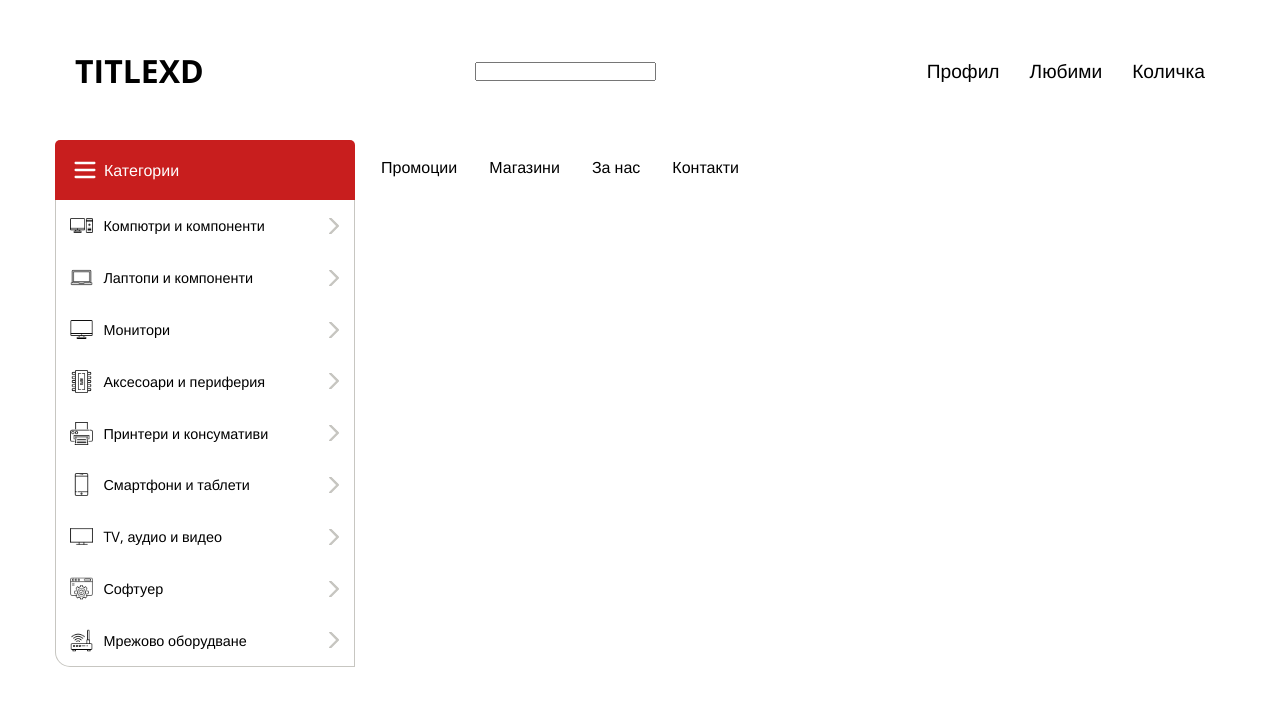
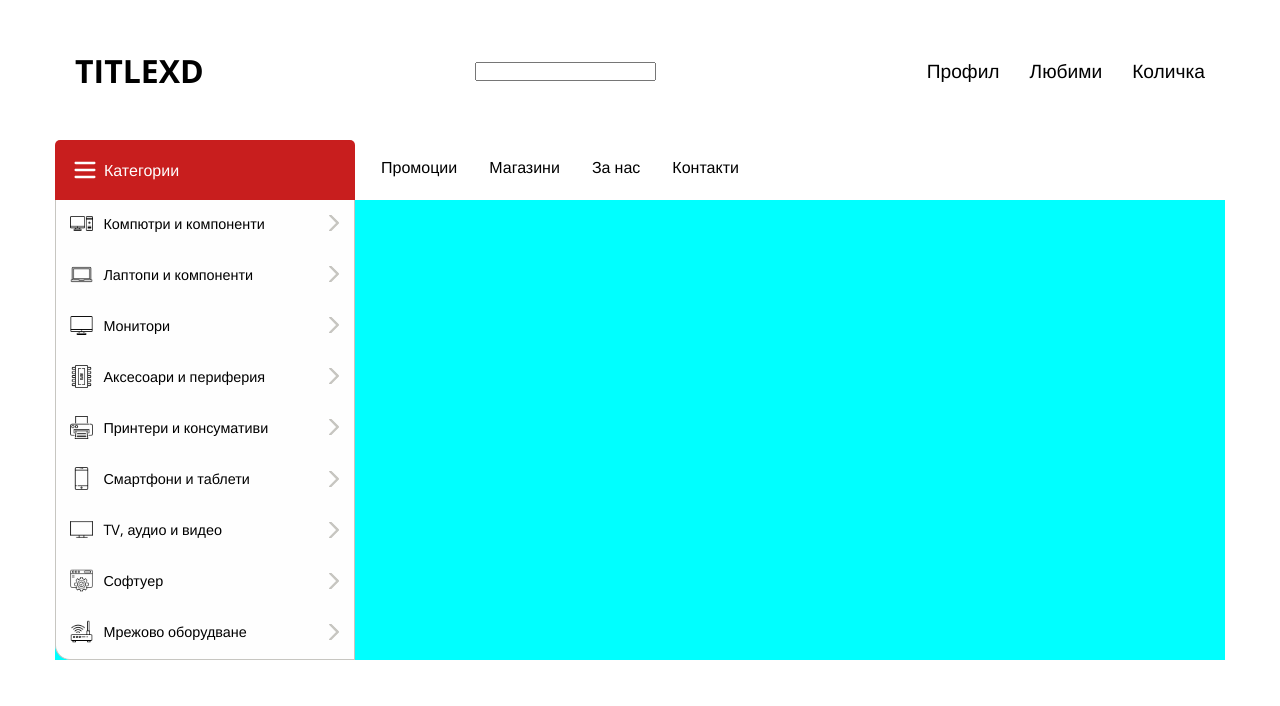
Before and after one commit to ValentinKoruev/PCstar, a Next.js app: page / in a window 1280 px wide. Shown: the top 706 px of the page. Built offline with nearby package versions, Linux system fonts and the light colour scheme.

Commit message:
feat: slider container under header and mega menu and mega menu z-index changes

```diff
--- a/src/app/components/Header/HeaderComponent/Header.module.scss
+++ b/src/app/components/Header/HeaderComponent/Header.module.scss
@@ -68,15 +68,19 @@
 
 
             ul.megaMenuOptions {
+                position: absolute;
+
+                display: flex;
+                flex-direction: column;
+                z-index: 1000;
 
                 width: 100%;
-                position: absolute;
-                gap: 0px;
-                flex-direction: column;
+                height: 460px;
 
                 li:last-child {
                     border-bottom: 1px #C7C6C1 solid;
                     border-bottom-left-radius: 15px;
+                    padding-bottom: 0;
                 }
             }
 
--- /dev/null
+++ b/src/app/components/Slider/SliderComponent/Slider.module.scss
@@ -0,0 +1,5 @@
+section.sliderContainer {
+    background-color: aqua;
+    width: 100%;
+    height: 460px;
+}
--- /dev/null
+++ b/src/app/components/Slider/SliderComponent/Slider.tsx
@@ -0,0 +1,12 @@
+import styles from './Slider.module.scss';
+
+const Slider = () => {
+    return (
+        <section className={styles.sliderContainer}>
+
+        </section>
+    );
+}
+
+
+export default Slider;
--- /dev/null
+++ b/src/app/components/Slider/index.ts
@@ -0,0 +1,3 @@
+import Slider from './SliderComponent/Slider';
+
+export default Slider;
--- a/src/app/components/UI/MenuOption/MenuOptionComponent/MenuOption.module.scss
+++ b/src/app/components/UI/MenuOption/MenuOptionComponent/MenuOption.module.scss
@@ -1,4 +1,7 @@
 @import '../../../../scss/mixins';
+
+$numOfOptions: 9;
+
 
 li.menuContainer {
 
@@ -6,7 +9,9 @@ li.menuContainer {
     font-size: 0.9em;
     font-weight: 100;
 
-    padding: 0.2em 0em;
+    height: calc(100% / $numOfOptions);
+
+    background-color: #fefefe;
 
     border-left: 1px #C7C6C1 solid;
     border-right: 1px #C7C6C1 solid;
@@ -114,8 +119,8 @@ li.menuContainer {
             min-height: 100%;
             height: min-content;
 
-
             .dropdownContent {
+                background-color: #fefefe;
                 border: 1px #C7C6C1 solid;
                 border-bottom-right-radius: 5px;
                 padding: 0.6em 2.5em;
--- a/src/app/page.tsx
+++ b/src/app/page.tsx
@@ -1,13 +1,15 @@
 import Image from 'next/image'
 import { Inter } from 'next/font/google'
 import styles from './page.module.scss'
+
+import Slider from '@components/Slider'
 
 const inter = Inter({ subsets: ['latin'] })
 
 export default function Home() {
   return (
-    <main>
-
+    <main className='container'>
+      <Slider />
     </main>
   )
 }
```
